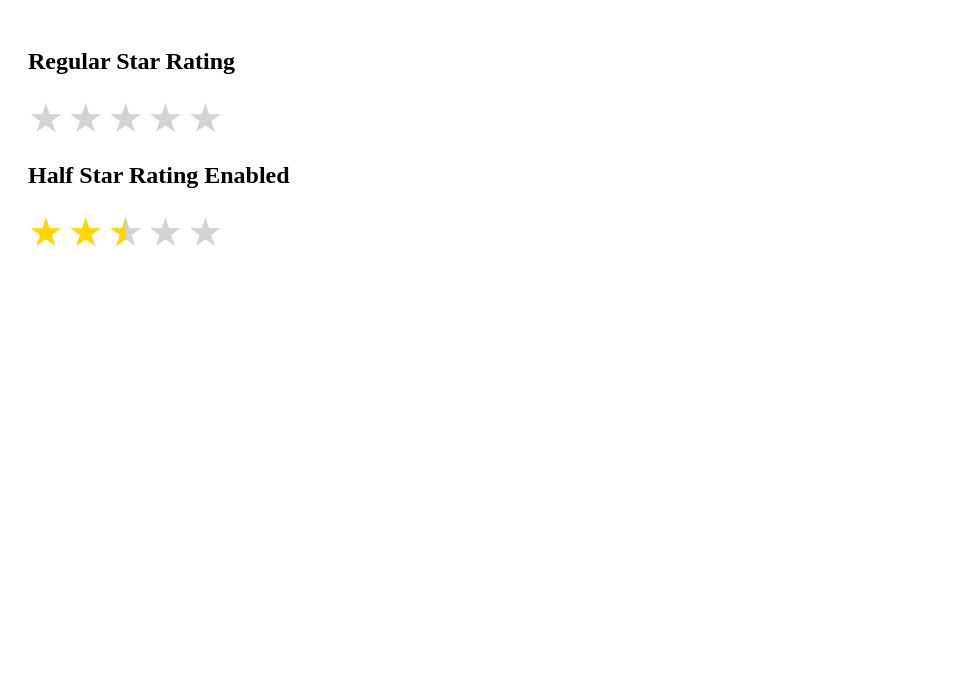
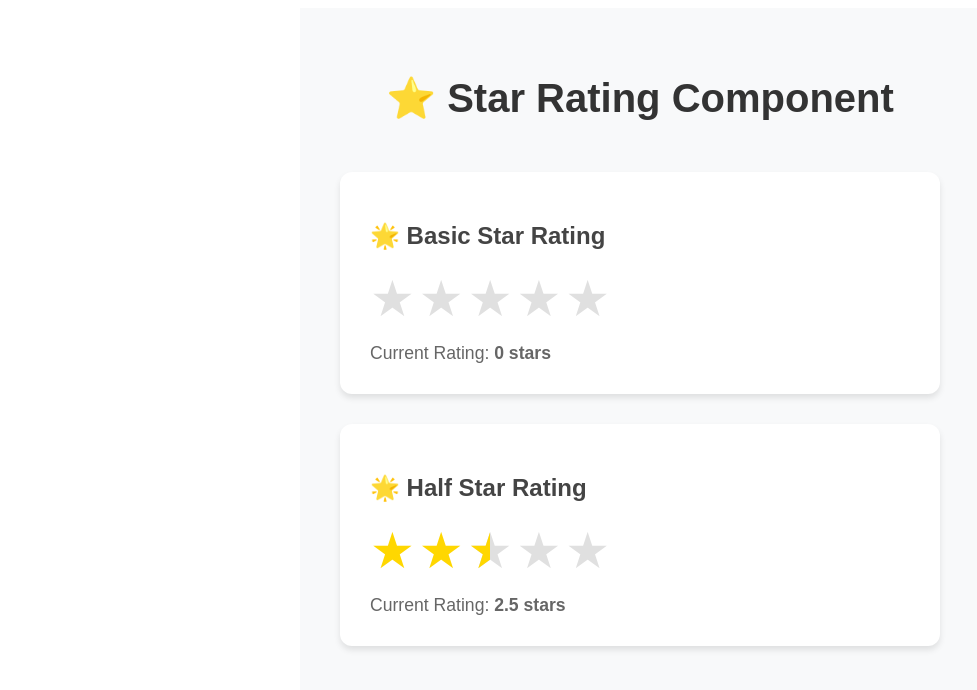
Before and after one commit to sudo-sanjeev/Star-Rating, a React (Create React App) app: page / in a window 1280 px wide. Shown: the top 690 px of the page, without its empty margins (0-977 px from the left). Built offline with nearby package versions, Linux system fonts and the light colour scheme.

Commit message:
demo changes

```diff
--- a/src/App.tsx
+++ b/src/App.tsx
@@ -1,41 +1,110 @@
-import React from "react";
+import React, { useState } from "react";
 import "./styles.css";
 import { StarRating } from "./components/StarRating";
 
 const App: React.FC = () => {
-  const handleRatingChange = (rating: number): void => {
-    console.log("Rated:", rating);
+  const [rating1, setRating1] = useState(0);
+  const [rating2, setRating2] = useState(2.5);
+
+  const handleRatingChange1 = (rating: number): void => {
+    setRating1(rating);
+  };
+
+  const handleRatingChange2 = (rating: number): void => {
+    setRating2(rating);
   };
 
   return (
-    <div style={{ padding: 20 }}>
-      <h2>Regular Star Rating</h2>
+    <div style={{
+      padding: 40,
+      maxWidth: 600,
+      margin: '0 auto',
+      fontFamily: 'Arial, sans-serif',
+      backgroundColor: '#f8f9fa',
+      minHeight: '100vh'
+    }}>
+      <h1 style={{
+        textAlign: 'center',
+        color: '#333',
+        marginBottom: 50,
+        fontSize: '2.5em'
+      }}>
+        ⭐ Star Rating Component
+      </h1>
+
+      <div style={{
+        backgroundColor: 'white',
+        padding: 30,
+        borderRadius: 12,
+        boxShadow: '0 4px 6px rgba(0,0,0,0.1)',
+        marginBottom: 30
+      }}>
+        <h2 style={{
+          color: '#444',
+          marginBottom: 20,
+          fontSize: '1.5em'
+        }}>
+          🌟 Basic Star Rating
+        </h2>
+        <div style={{ marginBottom: 15 }}>
           <StarRating
             config={{
               totalStars: 5,
-          defaultValue: 0,
+              defaultValue: rating1,
             }}
             style={{
-          size: 40,
-          filledColor: "gold",
+              size: 50,
+              filledColor: "#ffd700",
+              emptyColor: "#e0e0e0",
             }}
-        onChange={handleRatingChange}
+            onChange={handleRatingChange1}
           />
+        </div>
+        <p style={{
+          color: '#666',
+          fontSize: '1.1em',
+          margin: 0
+        }}>
+          Current Rating: <strong>{rating1} stars</strong>
+        </p>
+      </div>
 
-      <h2>Half Star Rating Enabled</h2>
+      <div style={{
+        backgroundColor: 'white',
+        padding: 30,
+        borderRadius: 12,
+        boxShadow: '0 4px 6px rgba(0,0,0,0.1)'
+      }}>
+        <h2 style={{
+          color: '#444',
+          marginBottom: 20,
+          fontSize: '1.5em'
+        }}>
+          🌟 Half Star Rating
+        </h2>
+        <div style={{ marginBottom: 15 }}>
           <StarRating
             config={{
               totalStars: 5,
-          defaultValue: 2.5,
+              defaultValue: rating2,
               allowHalfRating: true,
             }}
             style={{
-          size: 40,
-          filledColor: "gold",
-          emptyColor: "lightgray",
+              size: 50,
+              filledColor: "#ffd700",
+              emptyColor: "#e0e0e0",
             }}
-        onChange={handleRatingChange}
+            onChange={handleRatingChange2}
           />
+        </div>
+        <p style={{
+          color: '#666',
+          fontSize: '1.1em',
+          margin: 0
+        }}>
+          Current Rating: <strong>{rating2} stars</strong>
+        </p>
+      </div>
     </div>
   );
 };
```
Lines whose indentation alone changed are shown as unchanged.
